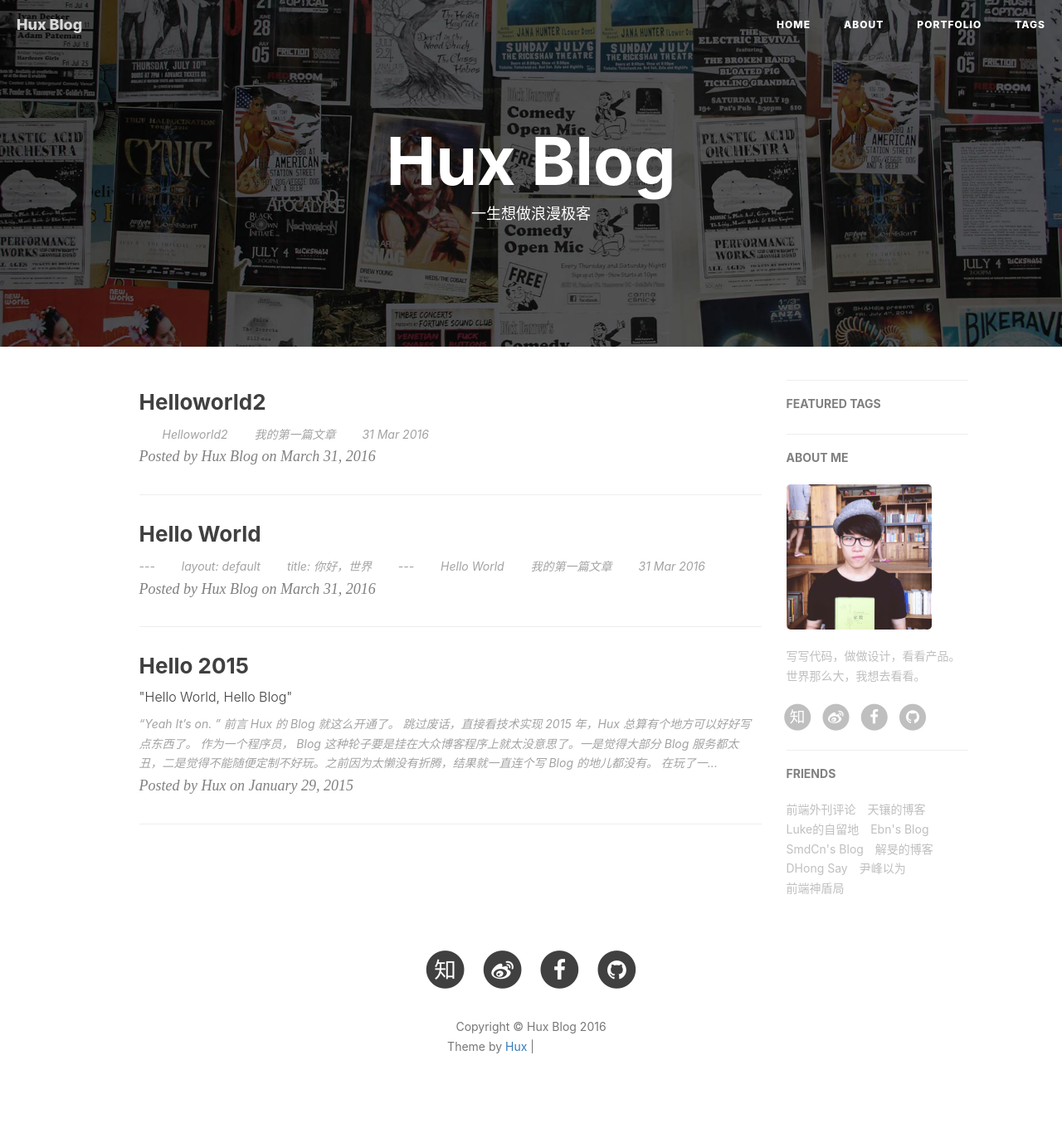
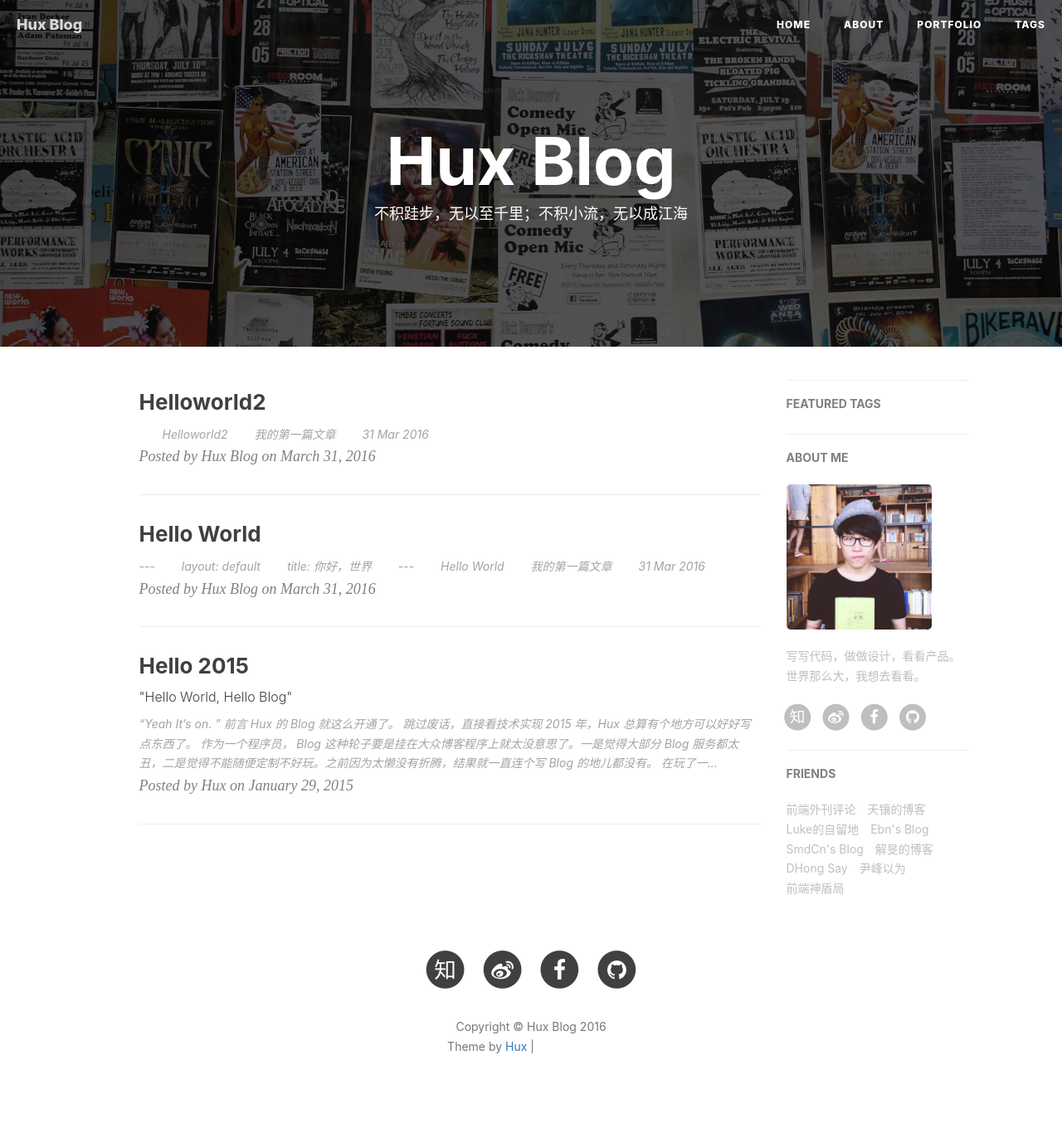
Before and after one commit to shiyang2722/shiyang2722.github.io, a Jekyll site: the page built from index.html, in a window 1280 px wide. Shown: the whole page at 83% size. Built offline with Jekyll 4.4.1, drawn with Linux system fonts in a browser that asks for light colours; nearby versions of some CDN libraries; the list of posts is cut into pages by our own code; comment, search, counter and statistics services are not loaded; grey boxes are pictures that could not be loaded.

Commit message:
Update index.html

```diff
--- a/index.html
+++ b/index.html
@@ -1,6 +1,6 @@
 ---
 layout: page
-description: "一生想做浪漫极客"
+description: "不积跬步，无以至千里；不积小流，无以成江海"
 ---
 
 {% for post in paginator.posts %}
```
